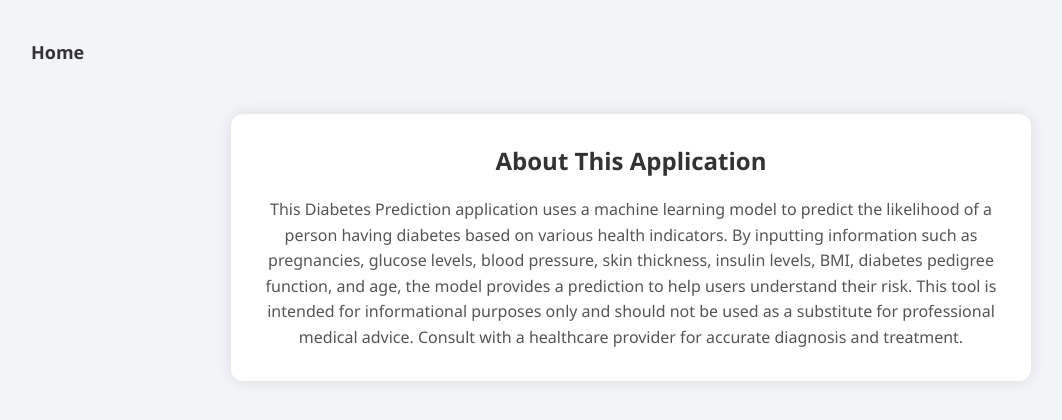
After one commit to Longman-max/diabetes-predictor, a Flask app: page /about in a window 1280 px wide. The commit adds this page. Shown: the top 420 px of the page, without its empty margins (9-1071 px from the left). Run offline with Flask 3, Linux system fonts and the light colour scheme; parts of the project's set-up code (start-up, migrations or seed data) failed here and were passed over.

Commit message:
fixed routing and added styling

```diff
--- a/app.py
+++ b/app.py
@@ -15,6 +15,10 @@ app = Flask(__name__)
 @app.route('/')
 def home():
     return render_template('index.html')
+
+@app.route('/about')
+def about():
+    return render_template('about.html')
 
 @app.route('/predict', methods=['POST'])
 def predict():
--- a/static/style.css
+++ b/static/style.css
@@ -24,10 +24,13 @@ header h1 {
 }
 
 header h2 {
-  font-weight: 400;
+  /* font-weight: 400; */
   font-size: 18px;
+  color: #333;
 }
 header a {
+  /* font-weight: bold; */
+  font-size: 20px;
   text-decoration: none;
   color: black;
 }
@@ -39,7 +42,7 @@ h1 {
 }
 
 .form-container {
-  max-width: 700px;
+  max-width: 600px;
   margin: 0 auto;
   background-color: white;
   padding: 30px;
@@ -49,7 +52,7 @@ h1 {
 
 .form-grid {
   display: grid;
-  grid-template-columns: repeat(auto-fit, minmax(280px, 1fr));
+  grid-template-columns: repeat(auto-fit, minmax(250px, 1fr));
   gap: 20px;
 }
 
@@ -87,3 +90,28 @@ button {
 button:hover {
   background-color: #0056b3;
 }
+
+.result {
+  text-align: center;
+  margin-top: 20px;
+}
+
+.about-container {
+  max-width: 800px;
+  margin: 20px auto;
+  padding: 30px;
+  background-color: #fff;
+  border-radius: 12px;
+  box-shadow: 0 0 15px rgba(0, 0, 0, 0.1);
+  text-align: center;
+}
+
+.about-container h2 {
+  color: #333;
+  margin-bottom: 20px;
+}
+
+.about-container p {
+  color: #555;
+  line-height: 1.6;
+}
--- /dev/null
+++ b/templates/about.html
@@ -0,0 +1,28 @@
+<!DOCTYPE html>
+<html lang="en">
+  <head>
+    <meta charset="UTF-8" />
+    <meta name="viewport" content="width=device-width, initial-scale=1.0" />
+    <title>About | Diabetes Prediction</title>
+    <link rel="stylesheet" href="../static/style.css" />
+  </head>
+  <body>
+    <header>
+      <a href="/"><h2>Home</h2></a>
+    </header>
+    <div class="about-container">
+      <h2>About This Application</h2>
+      <p>
+        This Diabetes Prediction application uses a machine learning model to
+        predict the likelihood of a person having diabetes based on various
+        health indicators. By inputting information such as pregnancies, glucose
+        levels, blood pressure, skin thickness, insulin levels, BMI, diabetes
+        pedigree function, and age, the model provides a prediction to help
+        users understand their risk. This tool is intended for informational
+        purposes only and should not be used as a substitute for professional
+        medical advice. Consult with a healthcare provider for accurate
+        diagnosis and treatment.
+      </p>
+    </div>
+  </body>
+</html>
```
Also changed, not shown: templates/index.html (+7 -2 lines), templates/result.html (deleted, +0 -14 lines).
